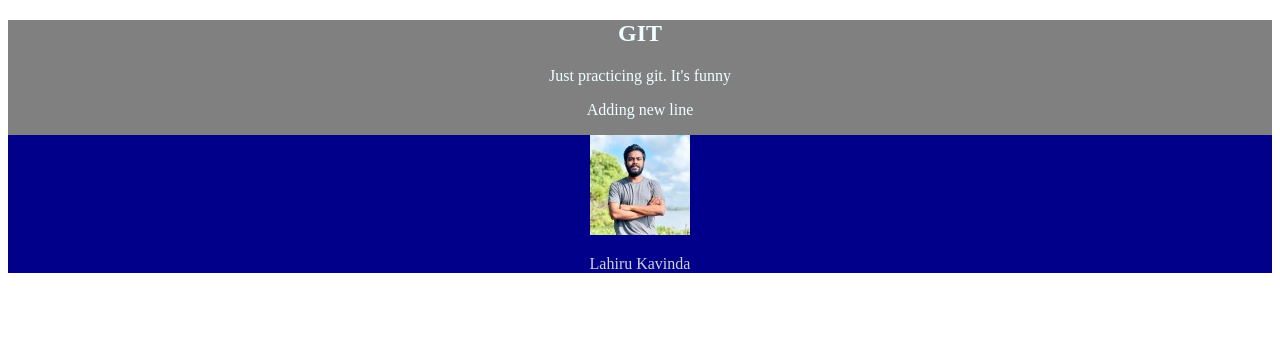
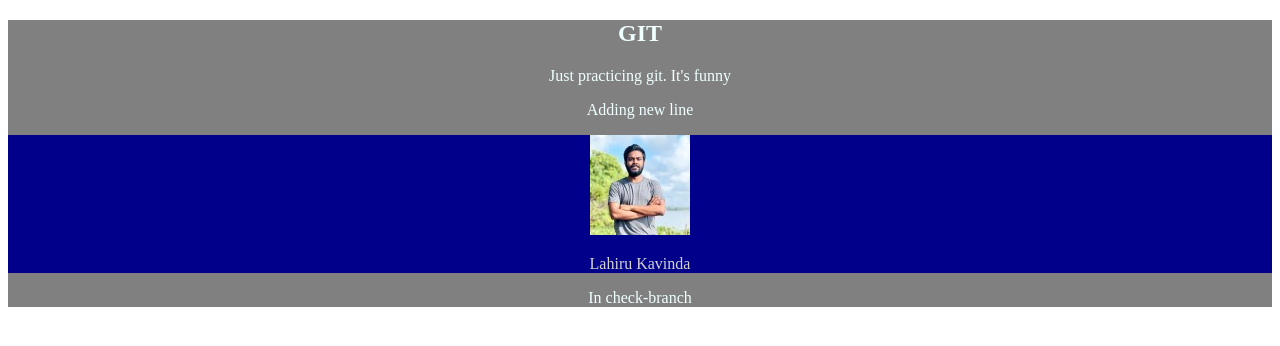
Before and after one commit to Lahiru-123/hello-world, a plain HTML site: page index.html in a window 1280 px wide. Drawn offline with Linux system fonts and the light colour scheme.

Commit message:
Add new line to index.html in check-branch

```diff
--- a/index.html
+++ b/index.html
@@ -25,6 +25,7 @@
                 <img src="lh.jpg" alt="hello world from space">
                 <p>Lahiru Kavinda</p>
             </div>
+            <p>In check-branch</p>
         </div>
 
     </body>
```
